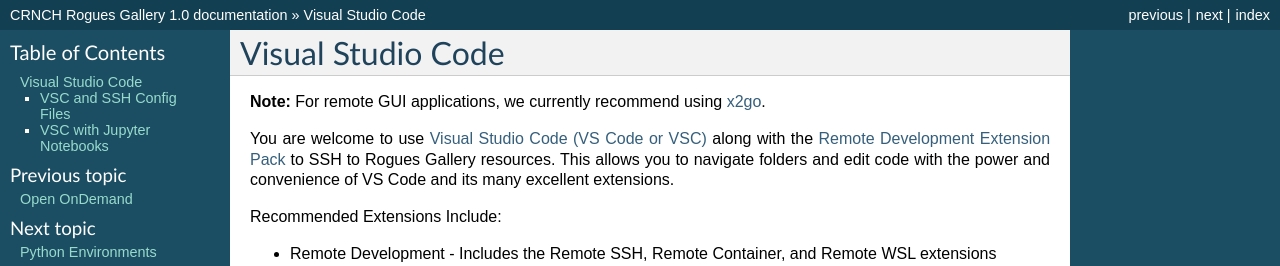
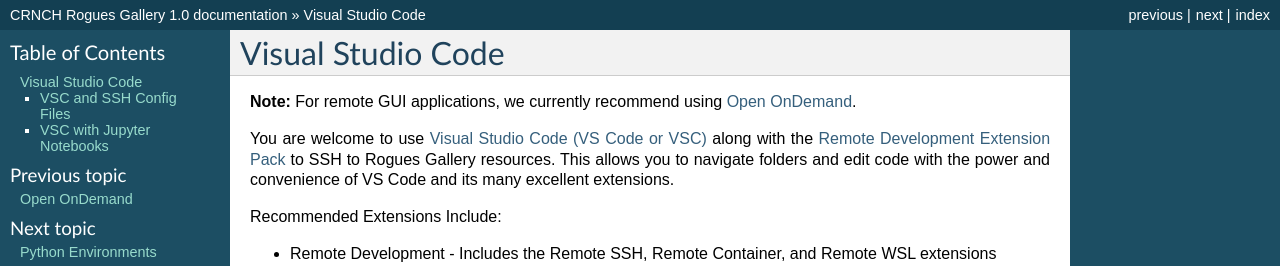
Before and after one commit to gt-crnch-rg/read-the-docs, a Sphinx documentation site: the page built from docs/general/visual-studio-code.rst, in a window 1280 px wide. Shown: the top 266 px of the page. Built offline with Sphinx 7.4.7, drawn with Linux system fonts in a browser that asks for light colours; pages that are not in the unit, such as notebooks, are missing from menus.

Commit message:
Update visual-studio-code.rst

```diff
--- a/docs/general/visual-studio-code.rst
+++ b/docs/general/visual-studio-code.rst
@@ -1,7 +1,7 @@
 Visual Studio Code
 ========================
 
-**Note:** For remote GUI applications, we currently recommend using `x2go <https://gt-crnch-rg.readthedocs.io/en/main/general/using-gui-with-x2go.html?highlight=x2go#how-do-i-quickly-get-started-using-x2go-on-crnch-resources>`__.
+**Note:** For remote GUI applications, we currently recommend using `Open OnDemand <https://gt-crnch-rg.readthedocs.io/en/main/general/open-on-demand.html>`__.
 
 You are welcome to use `Visual Studio Code (VS Code or VSC) <https://code.visualstudio.com/>`__
 along with the `Remote Development Extension Pack <https://marketplace.visualstudio.com/items?itemName=ms-vscode-remote.vscode-remote-extensionpack>`__
```
